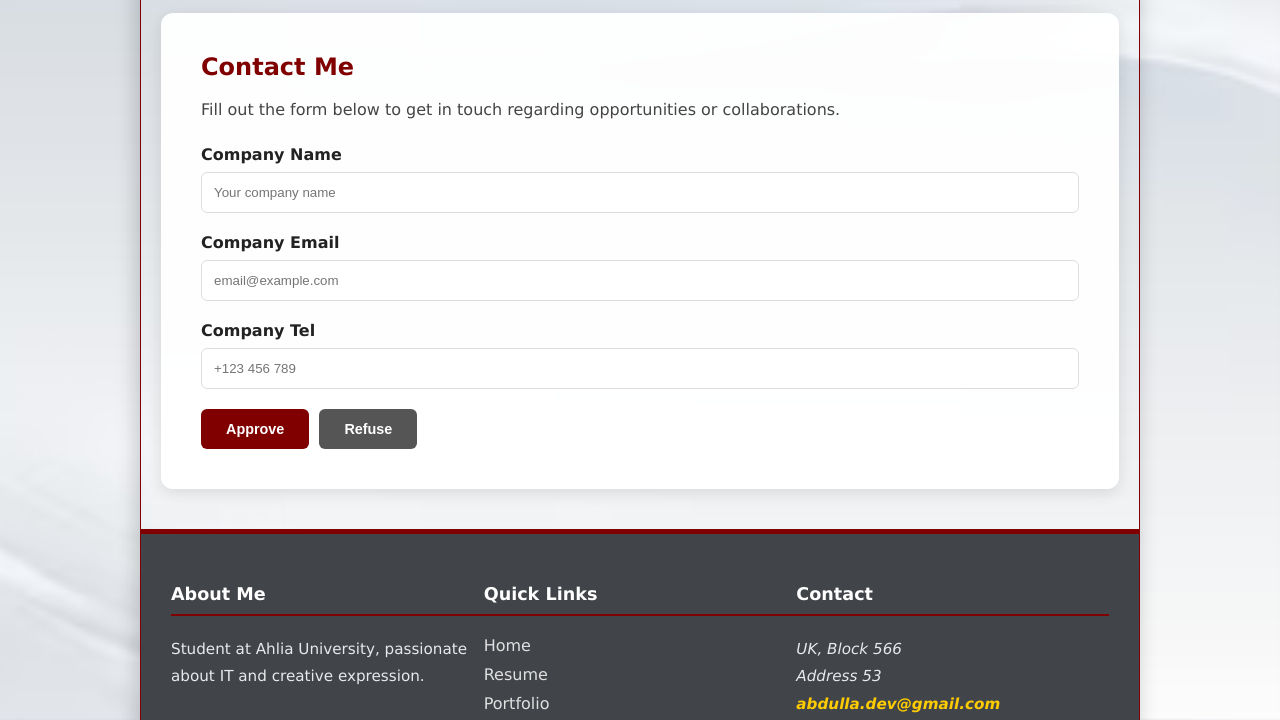
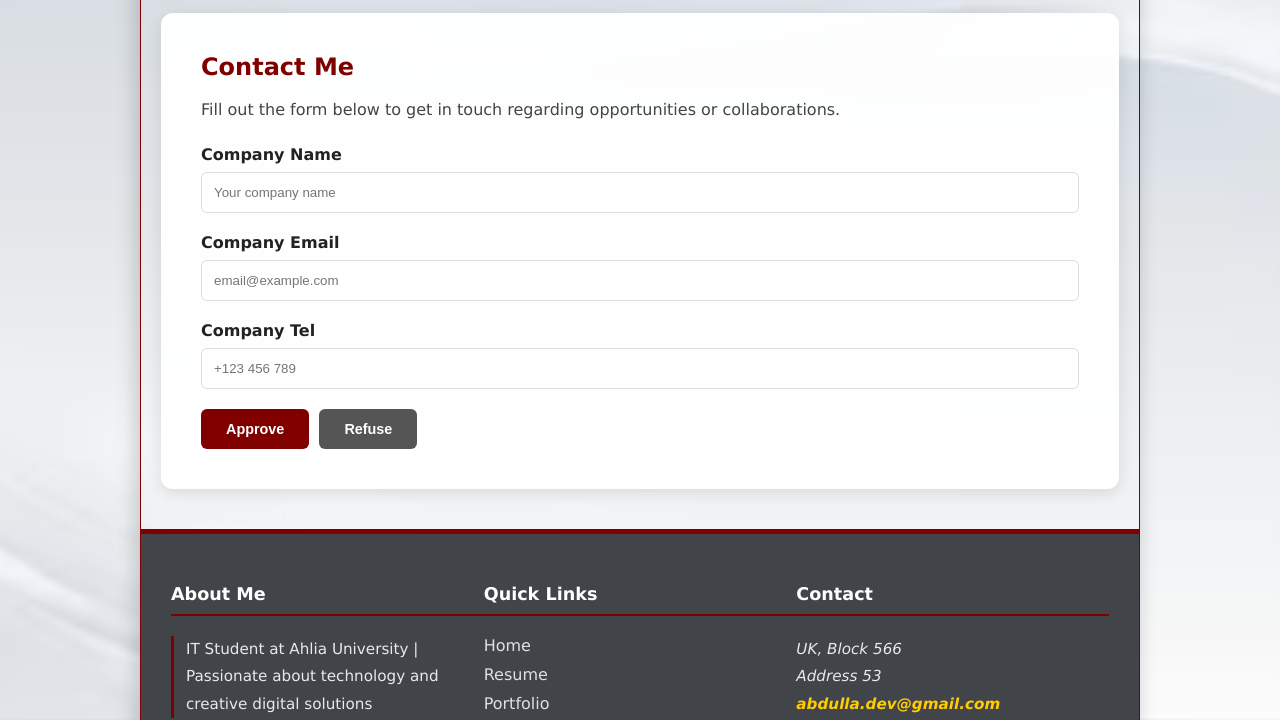
Before and after one commit to 3bady2330/My-Refined-Website, a plain HTML site: page contact.html in a window 1280 px wide. Shown: the part 80-800 px from the top of the page. Drawn offline with Linux system fonts and the light colour scheme.

Commit message:
Update footer about me description

```diff
--- a/contact.html
+++ b/contact.html
@@ -72,7 +72,7 @@
             <div class="footer-container">
                 <div class="footer-column">
                     <h3>About Me</h3>
-                    <p>Student at Ahlia University, passionate about IT and creative expression.</p>
+                    <p class="about-me">IT Student at Ahlia University | Passionate about technology and creative digital solutions</p>
                 </div>
                 <div class="footer-column">
                     <h3>Quick Links</h3>
```
